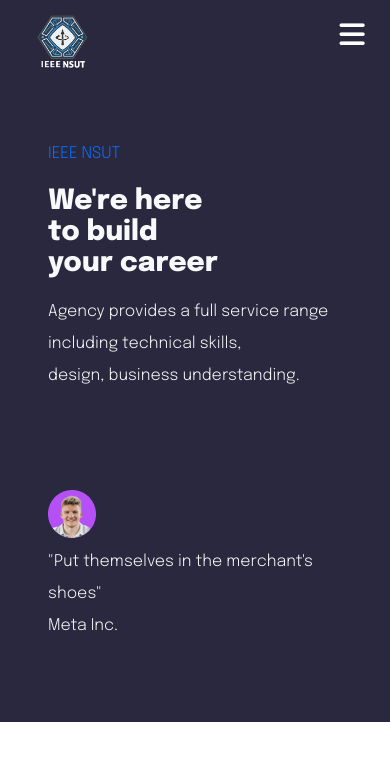
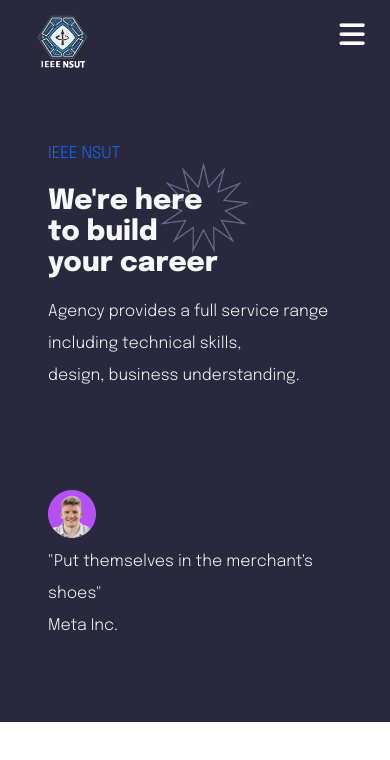
Before and after one commit to utkrsh1203/ieee-website, a React (Create React App) app: page / in a window 390 px wide. Shown: the top 760 px of the page. Built offline with nearby package versions, Linux system fonts and the light colour scheme.

Commit message:
Start added

```diff
--- a/src/Components/Home.jsx
+++ b/src/Components/Home.jsx
@@ -1,7 +1,7 @@
 import * as React from "react";
 import img1 from "../images/img1.png";
 import img4 from "../images/img4.png";
-// import img3 from "../images/img3.png";
+import img3 from "../images/img3.png";
 import "./components.css";
 
 export default function Home() {
@@ -9,12 +9,12 @@ export default function Home() {
     <div>
       <div
         className='p-5 container d-flex flex-wrap '
-        style={({ backgroundColor: "#29283e" }, { position: "relative" })}
+        style={{ backgroundColor: "#29283e" }}
       >
-        <div className=' col-lg-6 col-sm-12'>
-          {/* <img className='homeimg3' src={img3} alt='home-img-3' /> */}
+        <div className=' col-lg-6 col-sm-12' style={{ position: "relative" }}>
+          <img className='homeimg3' src={img3} alt='home-img-3' />
           <h5 className='text-primary fs-6 py-3  fw-light'>IEEE NSUT</h5>
-          <h1 className='text-light fs-1 font fw-bold' style={{ zIndex: "1" }}>
+          <h1 className='text-light fs-1 font fw-bold title'>
             We're here <br />
             to build <br />
             your career
@@ -25,10 +25,10 @@ export default function Home() {
             design, business understanding.
           </h5>
           <div>
-            <button type='button' class=' btn my-3 fs-6'>
+            <button type='button' className=' btn my-3 fs-6'>
               READ MORE
             </button>
-            <button type='button' class='btn my-3 mx-3 fs-6'>
+            <button type='button' className='btn my-3 mx-3 fs-6'>
               Contact Us
             </button>
           </div>
--- a/src/Components/Navbar/Navbar.css
+++ b/src/Components/Navbar/Navbar.css
@@ -66,7 +66,6 @@
 
     .NavbarItems {
         position: relative;
-        ;
     }
 
     .nav-menu {
--- a/src/Components/components.css
+++ b/src/Components/components.css
@@ -2,8 +2,17 @@
 
 .homeimg3 {
   position: absolute;
+  z-index: 0;
+  width: 5.8rem;
+  /* right: 260px; */
+  left: 9rem;
+  top: 2.2rem;
+  /* top: 35px; */
+}
+
+.title {
+  position: relative;
   z-index: 1;
-  right: 20%;
 }
 
 * {
@@ -38,3 +47,33 @@
   }
 
 }
+
+@media (max-width : 768px) {
+  .homeimg3 {
+    position: absolute;
+    z-index: 0;
+    width: 5.8rem;
+    left: 8.3rem;
+    top: 2.1rem;
+  }
+}
+
+@media (max-width : 627px) {
+  .homeimg3 {
+    position: absolute;
+    z-index: 0;
+    width: 5.8rem;
+    left: 7.5rem;
+    top: 2.1rem;
+  }
+}
+
+@media (max-width : 480px) {
+  .homeimg3 {
+    position: absolute;
+    z-index: 0;
+    width: 5.8rem;
+    left: 6.8rem;
+    top: 2.1rem;
+  }
+}
```
